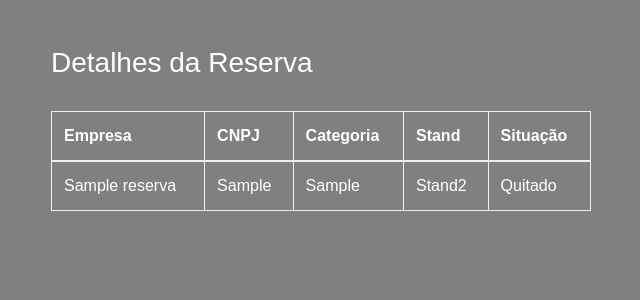
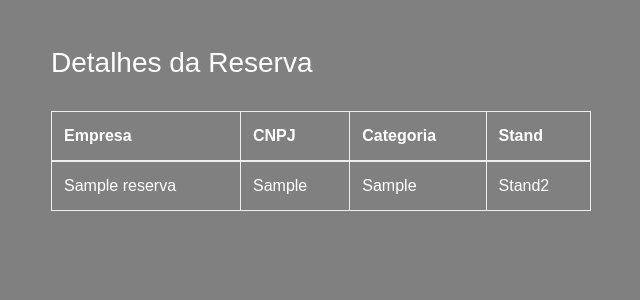
Before and after one commit to kauannascimentoo/atvfinecap, a Django app: page /reserva_detalhe/1/ in a window 1280 px wide; the page is wider, and only the part inside the window is pictured. Shown: the part 50-350 px from the top of that part, without its empty margins (34-674 px from the left). Run offline with Django 4.2, Linux system fonts and the light colour scheme; data comes from the database, SQL or seed files in the repository; tables that the repository leaves empty hold one stand-in row (values such as "Sample post").

Commit message:
primeiro commit

```diff
--- a/atividadefinecap/core/templates/reserva_detalhe.html
+++ b/atividadefinecap/core/templates/reserva_detalhe.html
@@ -12,7 +12,7 @@
                         <th>CNPJ</th>
                         <th>Categoria</th>
                         <th>Stand</th>
-                        <th>Situação</th>
+
                     </tr>
                 </thead>
                 <tbody>
@@ -21,11 +21,7 @@
                         <td>{{ reserva.cnpj }}</td>
                         <td>{{ reserva.categoria_empresa }}</td>
                         <td>{{ reserva.stand }}</td>
-                        {% if reserva.quitado %}
-                        <td>Quitado</td>
-                        {% else %}
-                        <td>Esperando Confirmação</td>
-                        {% endif %}
+
                     </tr>
                 </tbody>
         </div>
```
